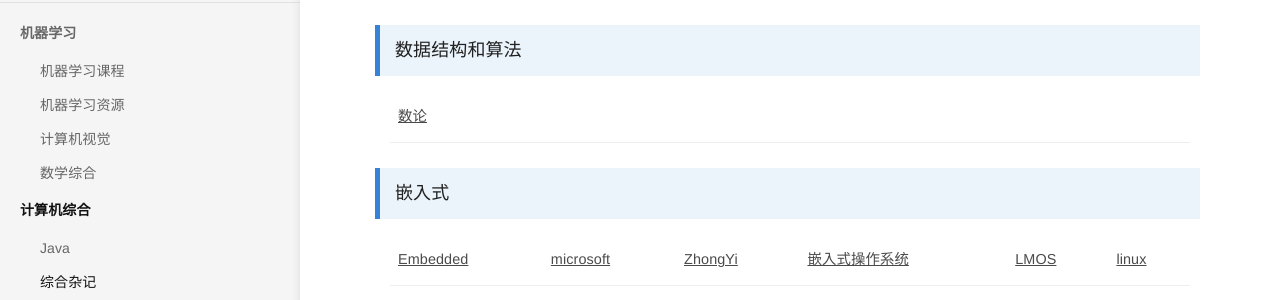
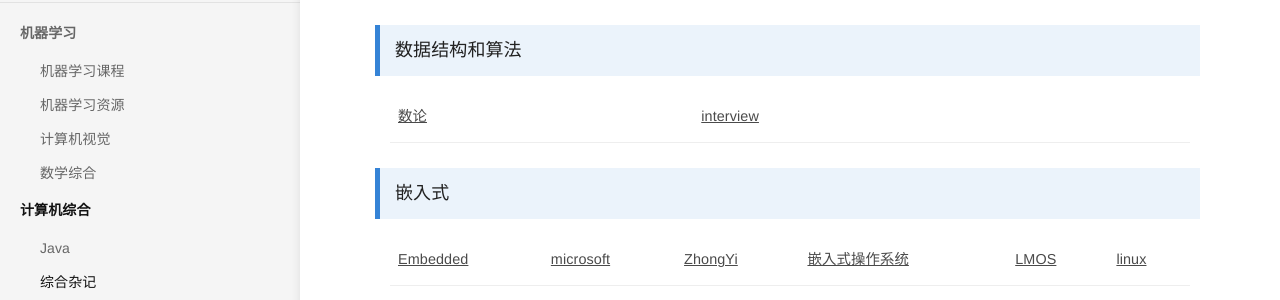
Before and after one commit to bashendixie/Machine_Learning_Notes, a Jekyll site: the page built from _docs/5、计算机综合/综合杂记.md, in a window 1280 px wide. Shown: the part 167-467 px from the top of the page. Built offline with Jekyll 4.4.1, drawn with Linux system fonts in a browser that asks for light colours; some web fonts are replaced.

Commit message:
no message

```diff
--- a/_docs/5、计算机综合/综合杂记.md
+++ b/_docs/5、计算机综合/综合杂记.md
@@ -11,6 +11,10 @@ order: 1
 			<td>
 				<a href="https://crypto.stanford.edu/pbc/notes/numbertheory/" target="_blank">数论</a>
 			</td>
+			<td>
+				<a href="https://github.com/nhivp/coding-interview-university/blob/master/translations/README-cn.md" target="_blank">interview</a>
+			</td>
+
 		</tr>
 	</tbody>
 </table>
```
